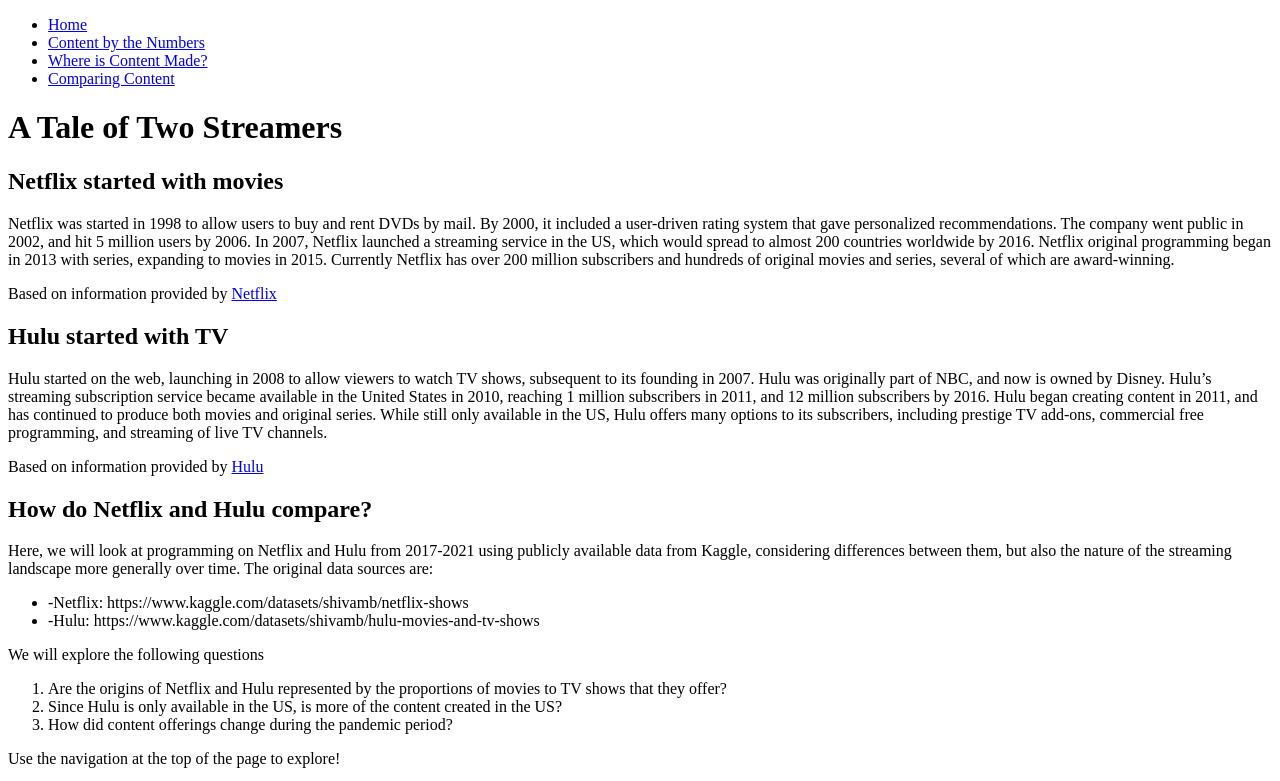
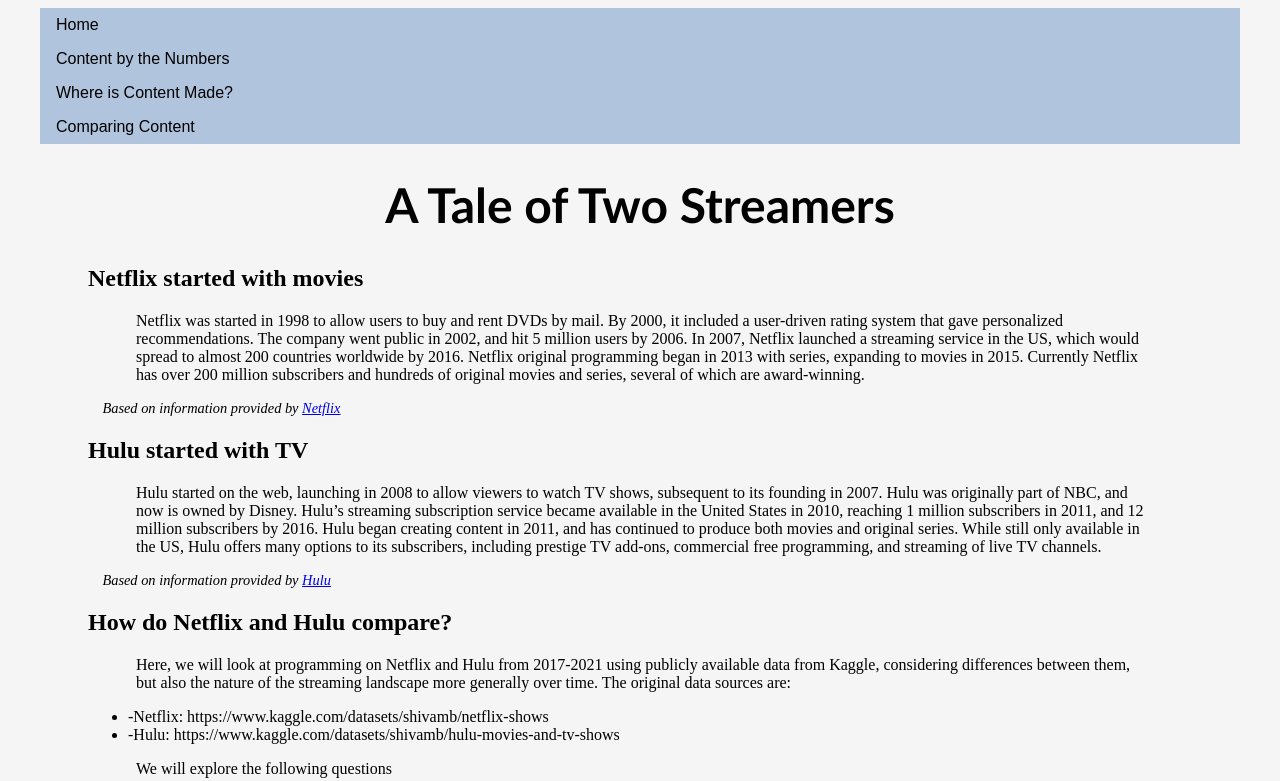
Before and after one commit to KSTombstone/data100_hw4b, a plain HTML site: page index.html in a window 1280 px wide. Shown: the top 781 px of the page. Drawn offline with Linux system fonts and the light colour scheme.

Commit message:
Add files via upload

```diff
--- /dev/null
+++ b/css/style.css
@@ -0,0 +1,63 @@
+/* standard elements */
+html {
+    background-color: whitesmoke;
+    margin-left: 2em;
+    margin-right: 2em;
+    font-family: Didot, serif;
+    font-size: 100%
+}
+
+h1{
+    font-size: 3rem;
+    font-weight: bold;
+    font-family: 'Trebuchet MS', Arial, sans-serif;
+    text-align: center;
+    margin-left: 25%;
+    margin-right: 25%;
+}
+
+footer{
+    margin-top: 4rem;
+    border-top: 0.1rem solid slategrey;
+    font-size: 0.8rem;
+}
+
+.citation{
+    margin-left: 1em;
+    font-size: 90%;
+    font-style: italic;
+}
+
+img{
+    margin-top: 0.5rem;
+    margin-bottom: 0.5rem;
+    margin-left: 2rem;
+    margin-right: 2rem;
+}
+section, p{
+    margin-left: 3rem;
+    margin-right: 3rem;
+}
+
+nav{
+    background-color: lightsteelblue;
+}
+nav ul{
+    margin: 0;
+    padding: 0;
+    list-style-type: none;
+}
+
+nav ul li{
+    font-family: Arial, Helvetica, sans-serif;
+    color: black;
+    padding-left: 1em;
+    padding-right: 1em;
+    padding-top: 0.5em;
+    padding-bottom: 0.5em;
+}
+
+nav ul li a{
+    text-decoration: none;
+    color:black;
+}
--- a/index.html
+++ b/index.html
@@ -4,6 +4,7 @@
     <head>
         <meta charset="utf-8">
         <meta name="viewport" content="width=device-width">
+        <link rel="stylesheet" href="css/style.css">
         <title>Netflix vs. Hulu</title>
     </head>
 
@@ -31,7 +32,7 @@
                 expanding to movies in 2015. Currently Netflix has over 200 million subscribers and
                 hundreds of original movies and series, several of which are award-winning.
                 </p>
-                <p>Based on information provided by <a href ="https://about.netflix.com/en">Netflix</a></p>
+                <p class = "citation">Based on information provided by <a href ="https://about.netflix.com/en">Netflix</a></p>
             </section>
 
             <section>
@@ -46,7 +47,7 @@
                 Hulu offers many options to its subscribers, including prestige TV add-ons,
                 commercial free programming, and streaming of live TV channels.
                 </p>
-                <p>Based on information provided by <a href ="https://press.hulu.com/corporate/">Hulu</a></p>
+                <p class = "citation">Based on information provided by <a href ="https://press.hulu.com/corporate/">Hulu</a></p>
             </section>
 
             <section>
```
Also changed, not shown: numbers.html (+1 -0 lines), pandemic.html (+1 -1 lines), where.html (+1 -0 lines).
